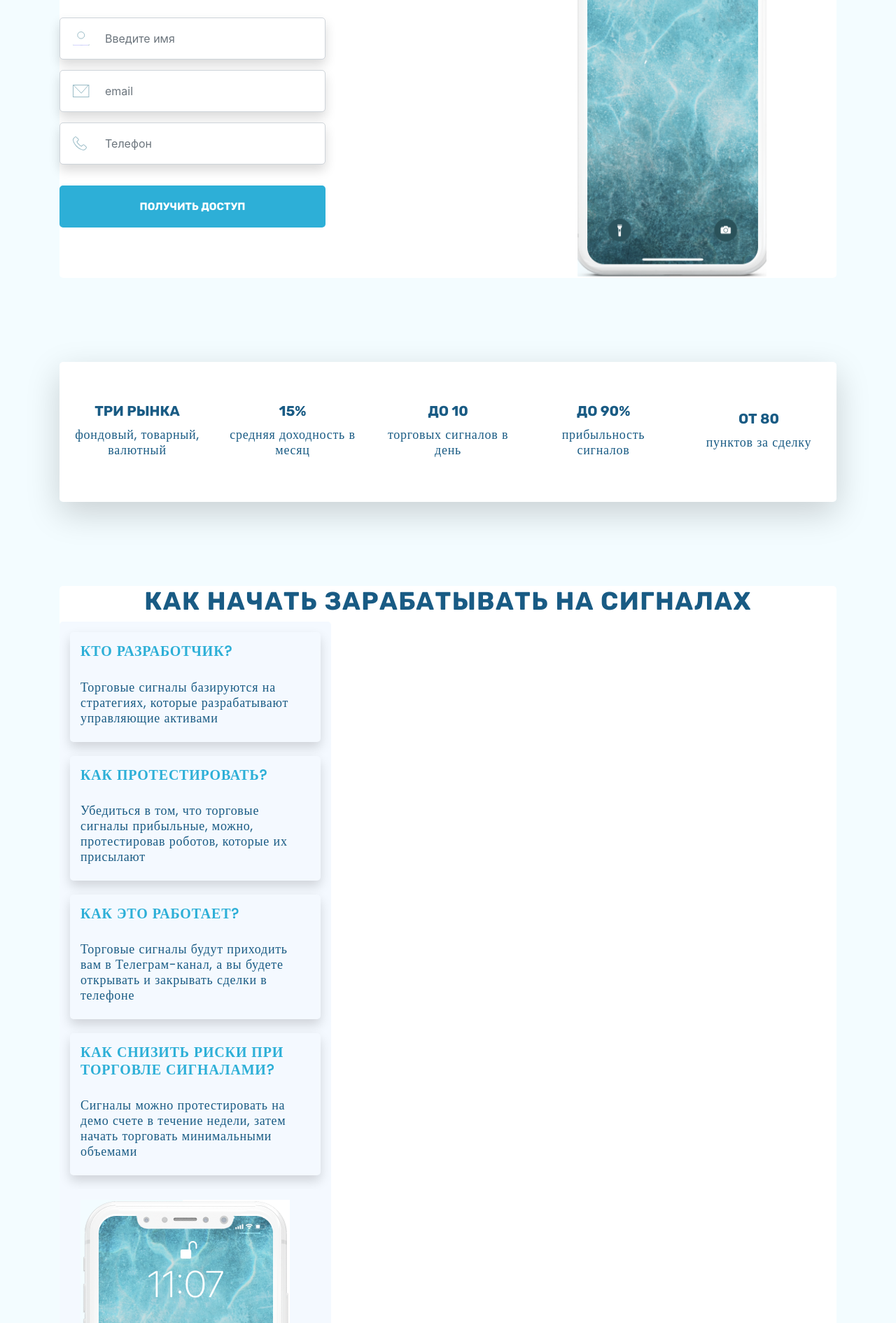
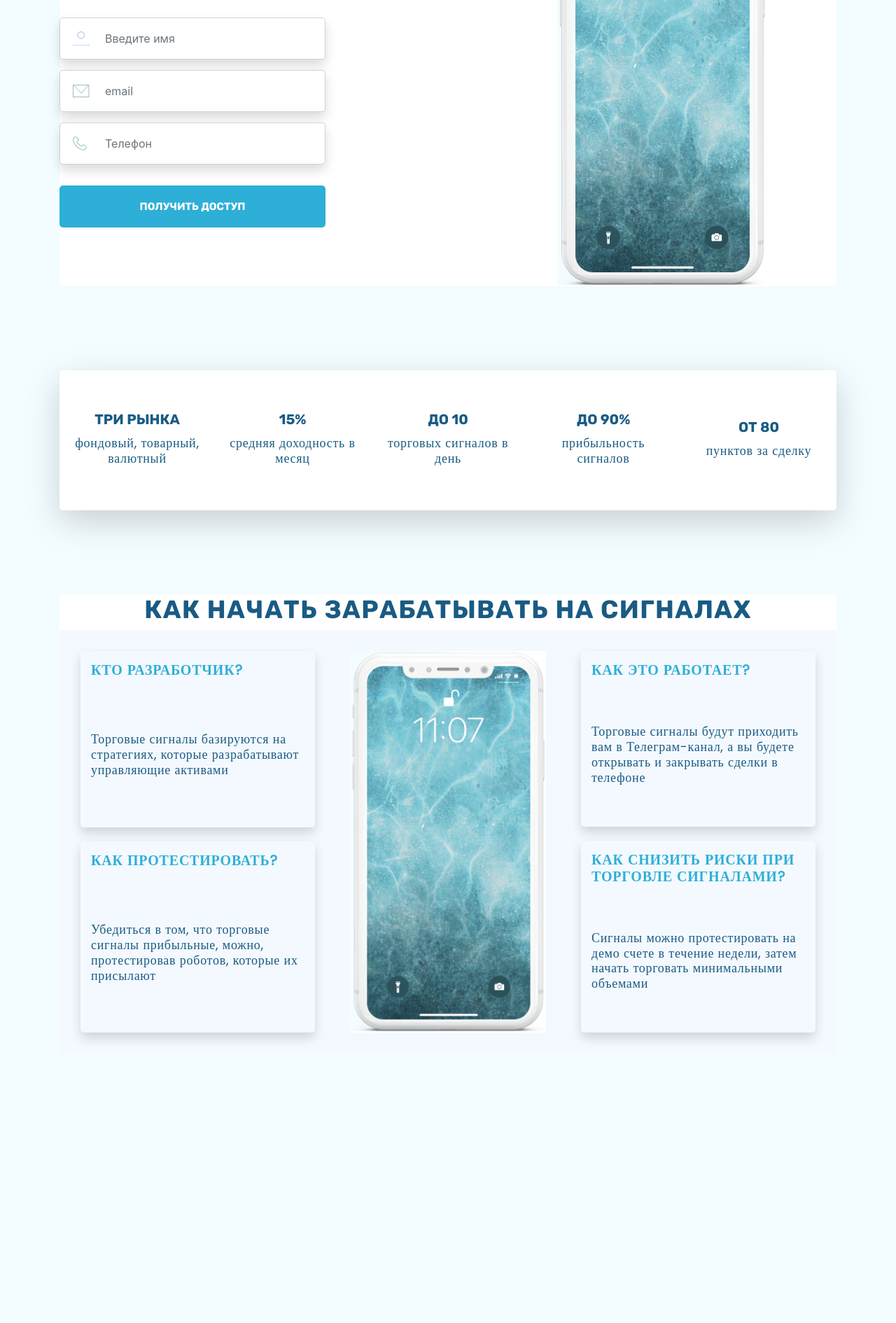
Before and after one commit to AndreyPrudnikoff/testLanding, a website: page index.html in a window 1280 px wide. Shown: the part 385-2275 px from the top of the page at 70% size. After the commit the page ends 2010 px from the top, so only its background shows below. Drawn offline with nearby package versions, Linux system fonts and the light colour scheme.

Commit message:
version 1.2

```diff
--- a/gulpfile.js
+++ b/gulpfile.js
@@ -21,6 +21,6 @@ gulp.task('watcher', function () {
     });
 
     gulp.watch("*.html").on("change", reload);
-    gulp.watch("./styles/*.scss").on("change", reload);
+    gulp.watch("*.js").on("change", reload);
     gulp.watch('./styles/*.scss', gulp.series('compile-scss'), reload);
 });
--- a/index.html
+++ b/index.html
@@ -1,5 +1,6 @@
 <!DOCTYPE html>
 <html lang="en">
+
 <head>
     <meta charset="UTF-8">
     <title>Landing</title>
@@ -8,9 +9,10 @@
     <link href="https://fonts.googleapis.com/css2?family=Rubik:wght@700&display=swap" rel="stylesheet">
     <link href="https://fonts.googleapis.com/css2?family=Poppins&display=swap" rel="stylesheet">
 </head>
+
 <body>
     <header class="container d-flex justify-content-between">
-    <div class="wrap_logo d-flex">
+        <div class="mx-auto wrap_logo d-flex mb-3">
             <img src="./img/bg_logo.png" alt="logo">
             <a href="#" class="logo_header">top signals</a>
         </div>
@@ -27,7 +29,7 @@
                     <button class="btn">получить ДОСТУП</button>
                 </form>
             </div>
-    <div class="main_bg"></div>
+           <img class="main_bg" src="./img/phone.png" alt="phone">
         </section>
         <section class="profit shadow-lg d-flex justify-content-around">
             <div>
@@ -53,7 +55,8 @@
         </section>
         <section class="last">
             <h2>КАК НАЧАТЬ ЗАРАБАТЫВАТЬ НА СИГНАЛАХ</h2>
-        <div class="wrap_grid">
+            <div class="wrap_sart d-flex ">
+                <div class="left_col">
                     <div class="shadow">
                         <h2>Кто разработчик?</h2>
                         <h3>Торговые сигналы базируются
@@ -62,11 +65,18 @@
                     </div>
                     <div class="shadow">
                         <h2>Как протестировать?</h2>
-                <h3>Убедиться в том, что торговые сигналы прибыльные, можно, протестировав роботов, которые их присылают</h3>
+                        <h3>Убедиться в том, что торговые сигналы прибыльные, можно, протестировав роботов, которые их
+                            присылают</h3>
                     </div>
+                </div>
+                <div>
+                    <img class="wrap_start__img" src="./img/phone.png" alt="phone" width="280">
+                </div>
+                <div class="right_col">
                     <div class="shadow">
                         <h2>Как это работает?</h2>
-                <h3>Торговые сигналы будут приходить вам в Телеграм-канал, а вы будете открывать и закрывать сделки
+                        <h3>Торговые сигналы будут приходить вам в Телеграм-канал, а вы будете открывать и закрывать
+                            сделки
                             в телефоне</h3>
                     </div>
                     <div class="shadow">
@@ -74,8 +84,6 @@
                         <h3>Сигналы можно протестировать
                             на демо счете в течение недели, затем начать торговать минимальными объемами </h3>
                     </div>
-            <div>
-                <img src="./img/phone.png" alt="">
                 </div>
             </div>
         </section>
@@ -84,4 +92,5 @@
     <script src="https://stackpath.bootstrapcdn.com/bootstrap/4.5.2/js/bootstrap.min.js"></script>
     <script src="script.js"></script>
 </body>
+
 </html>
--- a/styles/style.scss
+++ b/styles/style.scss
@@ -113,12 +113,6 @@ section {
     }
   }
   .main_bg {
-    width: 270px;
-    height: 570px;
-    background: url(/img/phone.png);
-    background-repeat: no-repeat;
-    background-size: cover;
-    background-position: center;
     margin-right: 100px;
   }
   form {
@@ -182,7 +176,6 @@ section {
     color: #195B84;
   }
   div {
-    max-width: 388px;
     background-color: #F4F9FF;
     padding: 15px;
     border-radius: 5px;
@@ -211,3 +204,23 @@ section {
     }
   }
 }
+.left_col, .right_col {
+  width: 388px;
+}
+
+// Экстрамалые девайсы («портретные телефоны», < 576px)
+@media screen and (max-width: 575.98px) {  }
+
+// Малые девайсы («ландшафтные», >= 575px)
+@media screen and (min-width: 576px) and (max-width: 767.98px) {  }
+// Средние девайсы («таблетки», >= 768px)
+@media screen and (min-width: 768px) and (max-width: 991.98px) {
+  .main_bg {
+    margin-right: 0;
+  }
+  .wrap_start {
+    &__img {
+      display: none;
+    }
+  }
+ }
```
Also changed, not shown: styles/style.css. Lines whose indentation alone changed are shown as unchanged.
